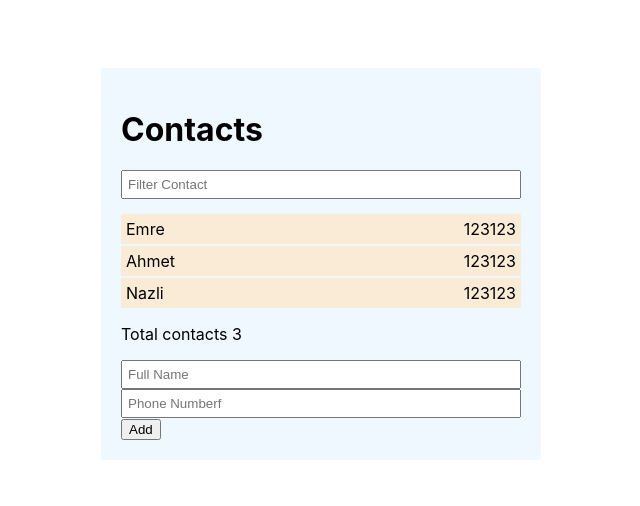
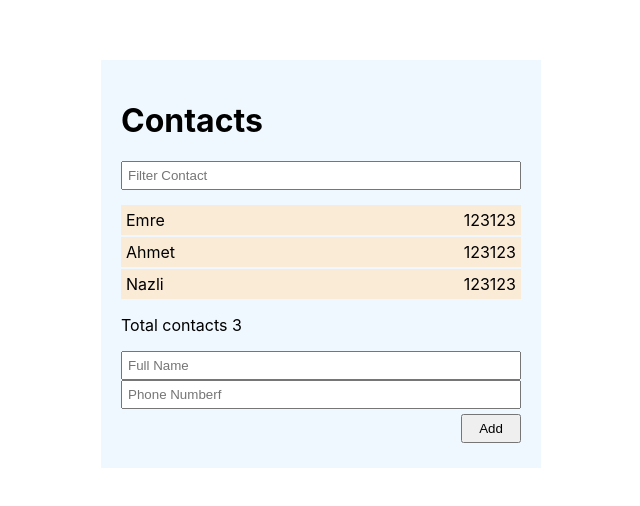
Before and after one commit to emregokgedik/patikaTasks, a React (Create React App) app in the folder Front-End Course/2.Intermediate Level Front-End Course/1.React/Contacts App/contacts-app/: page / in a window 1280 px wide. Shown: the part 136-642 px from the top of the page, without its empty margins (319-959 px from the left). Built offline with nearby package versions, Linux system fonts and the light colour scheme.

Commit message:
-UI: Button aligned right, some paddings, width props given

```diff
--- a/Front-End Course/2.Intermediate Level Front-End Course/1.React/Contacts App/contacts-app/src/components/Contacts/Form/index.js
+++ b/Front-End Course/2.Intermediate Level Front-End Course/1.React/Contacts App/contacts-app/src/components/Contacts/Form/index.js
@@ -29,7 +29,7 @@ function Form({addContact,contacts}) {
         <div>
       <input name="phone_number" placeholder='Phone Numberf' value={form.phone_number}  onChange={onChangeInput}/>
       </div>
-        <div>
+        <div className='btn'>
             <button>Add</button>
         </div>
     </div>
--- a/Front-End Course/2.Intermediate Level Front-End Course/1.React/Contacts App/contacts-app/src/components/Contacts/style.css
+++ b/Front-End Course/2.Intermediate Level Front-End Course/1.React/Contacts App/contacts-app/src/components/Contacts/style.css
@@ -25,3 +25,12 @@ ul,li{
     display: flex;
     justify-content: space-between;
 }
+.btn{
+    display: flex;
+    justify-content: flex-end;
+    padding: 5px 0;
+}
+.btn > button{
+    padding: 5px;
+    width: 60px;
+}
```
